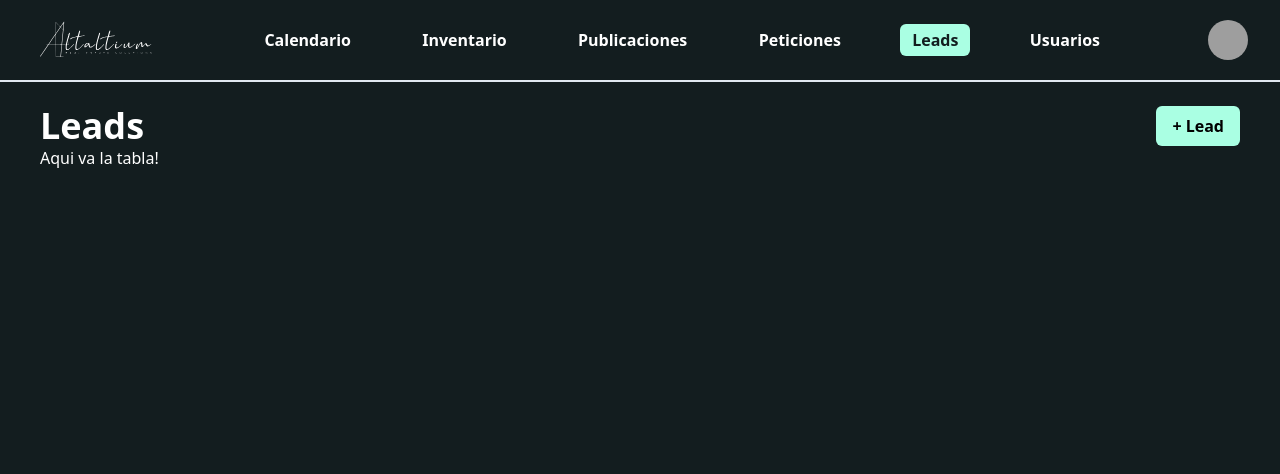
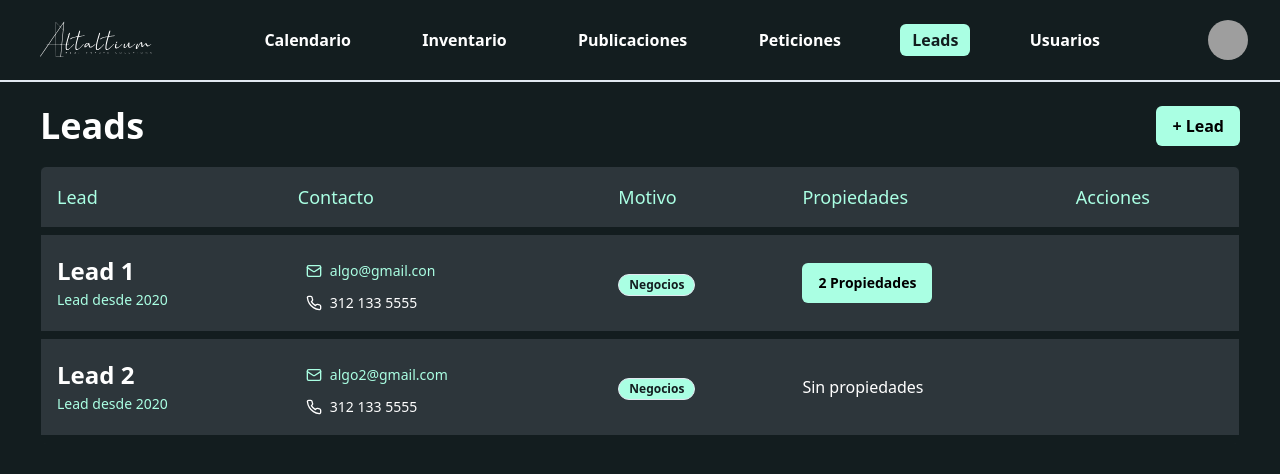
Before and after one commit to Erod-star/dashboard-alexandria, a React (Vite) app: page /leads in a window 1280 px wide. Shown: the top 474 px of the page. Built offline with nearby package versions, Linux system fonts and the light colour scheme; grey boxes are pictures that could not be loaded.

Commit message:
feature(leads): Add first integration of the leads view

```diff
--- a/package.json
+++ b/package.json
@@ -12,6 +12,7 @@
   "dependencies": {
     "@hookform/resolvers": "^3.9.0",
     "@radix-ui/react-avatar": "^1.1.0",
+    "@radix-ui/react-collapsible": "^1.1.0",
     "@radix-ui/react-dropdown-menu": "^2.1.1",
     "@radix-ui/react-label": "^2.1.0",
     "@radix-ui/react-progress": "^1.1.0",
--- a/src/components/index.ts
+++ b/src/components/index.ts
@@ -4,6 +4,7 @@ export * from './custom/TabNumbers';
 export * from './ui/avatar';
 export * from './ui/badge';
 export * from './ui/button';
+export * from './ui/collapsible';
 export * from './ui/dropdown-menu';
 export * from './ui/form';
 export * from './ui/input';
--- /dev/null
+++ b/src/components/ui/collapsible.tsx
@@ -0,0 +1,9 @@
+import * as CollapsiblePrimitive from "@radix-ui/react-collapsible"
+
+const Collapsible = CollapsiblePrimitive.Root
+
+const CollapsibleTrigger = CollapsiblePrimitive.CollapsibleTrigger
+
+const CollapsibleContent = CollapsiblePrimitive.CollapsibleContent
+
+export { Collapsible, CollapsibleTrigger, CollapsibleContent }
--- a/src/modules/inventory/components/InventoryTable/InventoryColumns.tsx
+++ b/src/modules/inventory/components/InventoryTable/InventoryColumns.tsx
@@ -199,8 +199,9 @@ export const inventoryColumns: ColumnDef<Property>[] = [
   },
   {
     id: 'actions',
+    header: () => <div className="flex-center">Acciones</div>,
     cell: () => (
-      <div className="px-2">
+      <div className="px-2 flex-center">
         <DropdownMenu>
           <DropdownMenuTrigger asChild>
             <Button className="h-8 w-8 p-0">
--- /dev/null
+++ b/src/modules/leads/components/LeadsPropertyCollapsible.tsx
@@ -0,0 +1,52 @@
+// ? Icons
+import { House } from 'lucide-react';
+
+// ? Components
+import { TableCell, TableRow } from '@/components';
+
+// ? Types
+import type { Property } from '@/modules/inventory/interfaces';
+
+interface LeadsPropertyCollapsibleProps {
+  properties: Property[];
+}
+
+export const LeadsPropertyCollapsible = ({
+  properties,
+}: LeadsPropertyCollapsibleProps) => {
+  return (
+    <>
+      {properties.length > 0 && (
+        <>
+          <TableRow>
+            <TableCell
+              className="text-alt-green-300 font-medium text-lg "
+              colSpan={2}
+            >
+              Propiedades
+            </TableCell>
+
+            <TableCell className="text-alt-green-300 font-medium text-lg">
+              Estado
+            </TableCell>
+          </TableRow>
+
+          {properties.map((property) => (
+            <TableRow key={property.id}>
+              <TableCell colSpan={2}>
+                <div className="w-full flex items-center gap-3">
+                  <House className="size-5" />
+                  <p>{property.name}</p>
+                </div>
+              </TableCell>
+
+              <TableCell className="text-green-400">
+                {property.availability}
+              </TableCell>
+            </TableRow>
+          ))}
+        </>
+      )}
+    </>
+  );
+};
--- /dev/null
+++ b/src/modules/leads/components/LeadsTable/LeadsColumns.tsx
@@ -0,0 +1,95 @@
+import { ColumnDef } from '@tanstack/react-table';
+import { toast } from 'sonner';
+
+// ? Components
+import { Badge, Button } from '@/components';
+
+// ? Types
+import type { Lead } from '../../interfaces';
+import { Mail, Phone } from 'lucide-react';
+
+export const leadsColumns: ColumnDef<Lead>[] = [
+  {
+    accessorKey: 'name',
+    header: 'Lead',
+    cell: ({ row }) => {
+      const { name, since } = row.original;
+      return (
+        <>
+          <p className="font-semibold text-2xl">{name}</p>
+          <span className="text-sm text-alt-green-300">Lead desde {since}</span>
+        </>
+      );
+    },
+  },
+  {
+    id: 'contact',
+    accessorKey: 'email',
+    header: 'Contacto',
+    cell: ({ row }) => {
+      const { email } = row.original;
+      return (
+        <div className="mt-1">
+          <Button
+            className="flex items-center gap-2 mt-2 text-alt-green-300 px-2 py-0 h-6"
+            size="sm"
+            variant="link"
+            onClick={() => {
+              navigator.clipboard.writeText(email);
+              toast.info('Correo copiado en el portapapeles', {
+                duration: 1500,
+              });
+            }}
+          >
+            <Mail className="size-4 inline-block" />
+            <span className="text-sm">{email}</span>
+          </Button>
+
+          <Button
+            className="flex items-center gap-2 mt-2 text-white px-2 py-0 h-6"
+            size="sm"
+            variant="link"
+            onClick={() => {
+              navigator.clipboard.writeText('312 133 5555');
+              toast.info('Teléfono copiado en el portapapeles', {
+                duration: 1500,
+              });
+            }}
+          >
+            <Phone className="size-4 inline-block" />
+            <span className="text-sm">312 133 5555</span>
+          </Button>
+        </div>
+      );
+    },
+  },
+  {
+    accessorKey: 'reason',
+    header: 'Motivo',
+    cell: ({ row }) => {
+      const { reason } = row.original;
+      return (
+        <Badge className="bg-alt-green-300 text-alt-green-900">{reason}</Badge>
+      );
+    },
+  },
+  {
+    id: 'properties',
+    accessorKey: 'properties',
+    header: 'Propiedades',
+    cell: ({ row }) => {
+      const lead = row.original;
+      if (lead.properties.length === 0) {
+        return <p>Sin propiedades</p>;
+      }
+      return <Button>{lead.properties.length} Propiedades</Button>;
+    },
+  },
+  {
+    id: 'actions',
+    header: 'Acciones',
+    cell: () => {
+      <Button>+</Button>;
+    },
+  },
+];
--- /dev/null
+++ b/src/modules/leads/components/LeadsTable/LeadsTable.tsx
@@ -0,0 +1,112 @@
+import {
+  ColumnDef,
+  flexRender,
+  getCoreRowModel,
+  useReactTable,
+} from '@tanstack/react-table';
+
+import {
+  Collapsible,
+  CollapsibleContent,
+  CollapsibleTrigger,
+  Table,
+  TableBody,
+  TableCell,
+  TableHead,
+  TableHeader,
+  TableRow,
+} from '@/components';
+
+import { LeadsPropertyCollapsible } from '../LeadsPropertyCollapsible';
+
+interface DataTableProps<Lead, TValue> {
+  columns: ColumnDef<Lead, TValue>[];
+  data: Lead[];
+}
+
+export function LeadsTable<Lead, TValue>({
+  columns,
+  data,
+}: DataTableProps<Lead, TValue>) {
+  const table = useReactTable({
+    data,
+    columns,
+    getCoreRowModel: getCoreRowModel(),
+  });
+
+  return (
+    <div className="rounded-md border border-alt-green-900 bg-alt-gray-600">
+      <Table className="border-b-8 border-alt-green-900">
+        <TableHeader>
+          {table.getHeaderGroups().map((headerGroup) => (
+            <TableRow key={headerGroup.id}>
+              {headerGroup.headers.map((header) => {
+                return (
+                  <TableHead key={header.id}>
+                    {header.isPlaceholder
+                      ? null
+                      : flexRender(
+                          header.column.columnDef.header,
+                          header.getContext()
+                        )}
+                  </TableHead>
+                );
+              })}
+            </TableRow>
+          ))}
+        </TableHeader>
+
+        <TableBody>
+          {table.getRowModel().rows?.length ? (
+            table.getRowModel().rows.map((row) => (
+              <Collapsible key={row.id} asChild>
+                <>
+                  <TableRow
+                    key={row.id}
+                    data-state={row.getIsSelected() && 'selected'}
+                  >
+                    {row.getVisibleCells().map((cell) => {
+                      if (cell.column.columnDef.id === 'properties') {
+                        return (
+                          <TableCell key={cell.id}>
+                            <CollapsibleTrigger asChild>
+                              <div>
+                                {flexRender(
+                                  cell.column.columnDef.cell,
+                                  cell.getContext()
+                                )}
+                              </div>
+                            </CollapsibleTrigger>
+                          </TableCell>
+                        );
+                      }
+                      return (
+                        <TableCell key={cell.id}>
+                          {flexRender(
+                            cell.column.columnDef.cell,
+                            cell.getContext()
+                          )}
+                        </TableCell>
+                      );
+                    })}
+                  </TableRow>
+                  <CollapsibleContent asChild>
+                    <LeadsPropertyCollapsible
+                      properties={row.getValue('properties')}
+                    />
+                  </CollapsibleContent>
+                </>
+              </Collapsible>
+            ))
+          ) : (
+            <TableRow>
+              <TableCell colSpan={columns.length} className="h-24 text-center">
+                No results.
+              </TableCell>
+            </TableRow>
+          )}
+        </TableBody>
+      </Table>
+    </div>
+  );
+}
--- /dev/null
+++ b/src/modules/leads/components/index.ts
@@ -0,0 +1,2 @@
+export * from './LeadsPropertyCollapsible';
+export * from './LeadsTable/LeadsTable';
--- /dev/null
+++ b/src/modules/leads/interfaces/index.ts
@@ -0,0 +1 @@
+export * from './leads';
--- a/src/modules/leads/views/LeadsView.tsx
+++ b/src/modules/leads/views/LeadsView.tsx
@@ -2,13 +2,65 @@ import { useNavigate } from 'react-router-dom';
 
 // ? Components
 import { Button } from '@/components';
+import { LeadsTable } from '@/modules/leads/components';
+
+// ? Types
+import type { Lead } from '../interfaces';
+import { leadsColumns } from '../components/LeadsTable/LeadsColumns';
 
 function LeadsView() {
   const navigate = useNavigate();
+  const leads: Lead[] = [
+    {
+      id: '1',
+      name: 'Lead 1',
+      email: 'algo@gmail.con',
+      phone: '123 1232 3231',
+      since: '2020',
+      reason: 'Negocios',
+      properties: [
+        {
+          id: 'p1',
+          photos: ['https://github.com/shadcn.png'],
+          name: 'Casa en la Playa',
+          category: 'Adjudicada',
+          type: 'Casa',
+          totalSpace: 300,
+          totalBuildedSpace: 250,
+          dateOfRegistration: '2023-06-15',
+          commercialValue: 500000,
+          finishValue: 550000,
+          availability: 'Disponible',
+        },
+        {
+          id: 'p2',
+          photos: ['https://github.com/shadcn.png'],
+          name: 'Departamento Urbano',
+          category: 'Altaltium',
+          type: 'Departamento',
+          totalSpace: 120,
+          totalBuildedSpace: 100,
+          dateOfRegistration: '2024-01-10',
+          commercialValue: 300000,
+          finishValue: 320000,
+          availability: 'Apartada',
+        },
+      ],
+    },
+    {
+      id: '2',
+      name: 'Lead 2',
+      email: 'algo2@gmail.com',
+      phone: '123 1232 3231',
+      since: '2020',
+      reason: 'Negocios',
+      properties: [],
+    },
+  ];
 
   return (
     <div className="h-full">
-      <section className="flex justify-between">
+      <section className="flex justify-between mb-5">
         <h2 className="text-4xl font-bold">Leads</h2>
 
         <Button
@@ -20,7 +72,7 @@ function LeadsView() {
       </section>
 
       <div className="pb-6">
-        <h3>Aqui va la tabla!</h3>
+        <LeadsTable data={leads} columns={leadsColumns} />
       </div>
     </div>
   );
--- a/src/modules/users/components/UsersTable/UsersColumn.tsx
+++ b/src/modules/users/components/UsersTable/UsersColumn.tsx
@@ -129,6 +129,7 @@ export const usersColumns: ColumnDef<User>[] = [
   },
   {
     id: 'actions',
+    header: () => <div className="flex-center">Acciones</div>,
     cell: () => (
       <div className="flex justify-center w-full px-2">
         <DropdownMenu>
```
Also changed, not shown: src/modules/leads/interfaces/leads.ts (added, +12 -0 lines), 1 other file (tests, documents, lock files or other folders).
